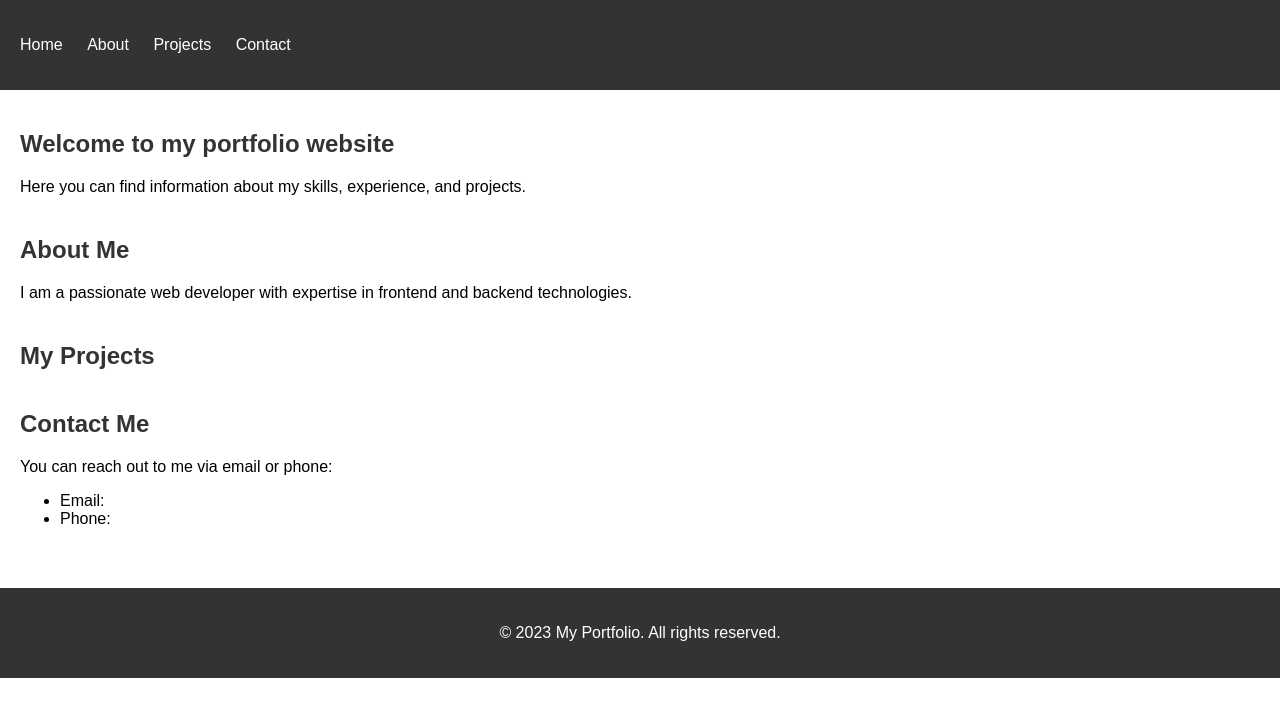
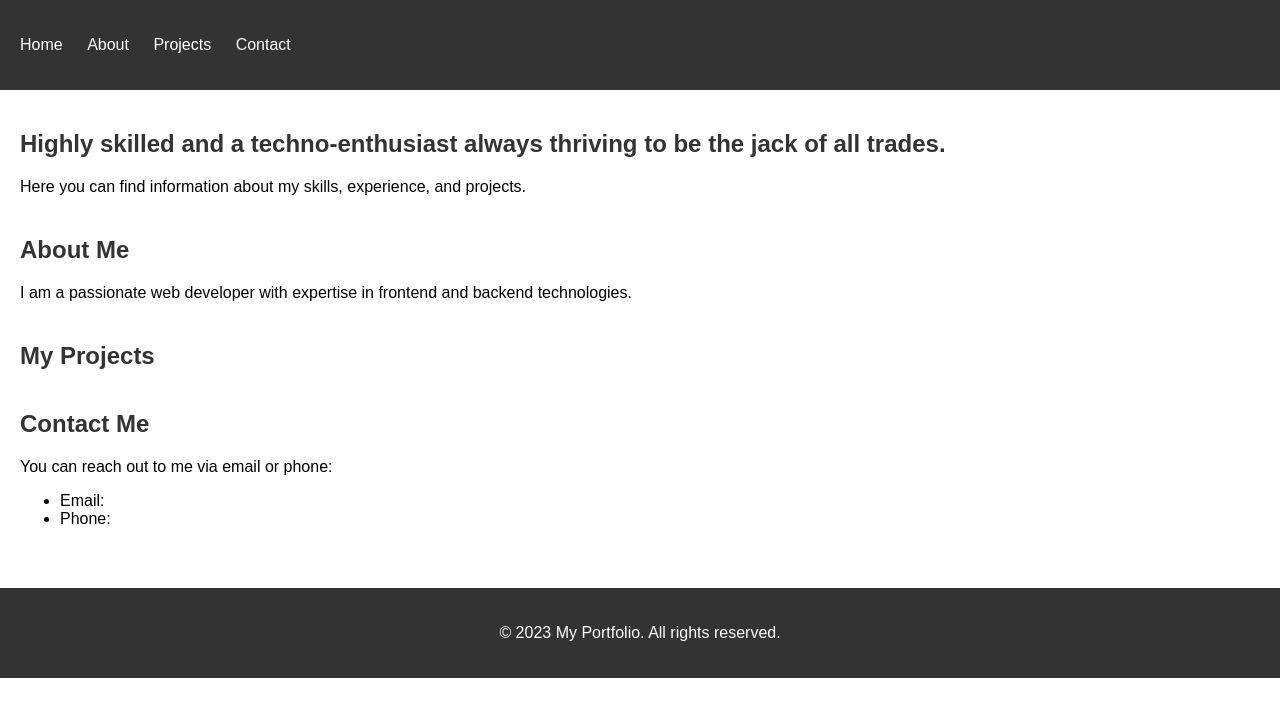
Before and after one commit to Sirikonda123/portfolilo, a plain HTML site: page index.html in a window 1280 px wide. Drawn offline with Linux system fonts and the light colour scheme.

Commit message:
Update index.html

```diff
--- a/index.html
+++ b/index.html
@@ -3,7 +3,7 @@
 <head>
   <meta charset="UTF-8">
   <meta name="viewport" content="width=device-width, initial-scale=1.0">
-  <title>My Portfolio</title>
+  <title>SIRIKONDA RAJKUMAR</title>
   <link rel="stylesheet" href="styles.css">
 </head>
 <body>
@@ -20,7 +20,7 @@
 
   <main>
     <section id="home">
-      <h1>Welcome to my portfolio website</h1>
+      <h1>Highly skilled and a techno-enthusiast always thriving to be the jack of all trades.</h1>
       <p>Here you can find information about my skills, experience, and projects.</p>
     </section>
 
```
